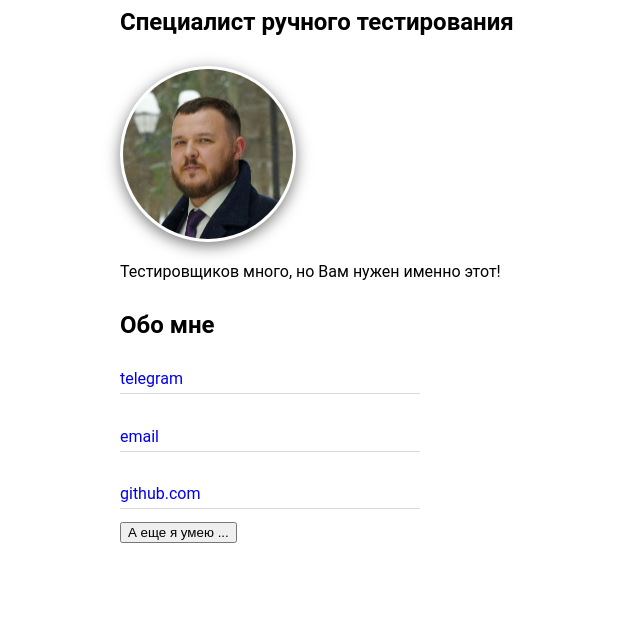
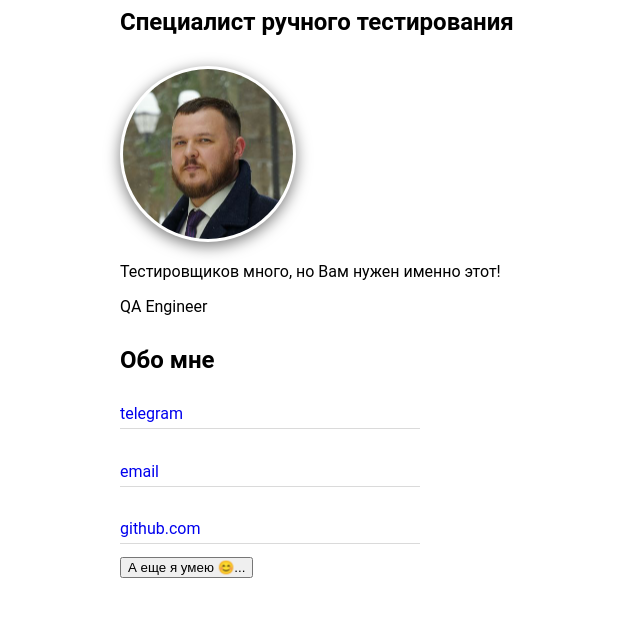
Before and after one commit to Kon5tantin-T/Kon5tantin-T.github.io, a plain HTML site: page index.html in a window 1280 px wide. Shown: the part 81-698 px from the top of the page, without its empty margins (0-640 px from the left). Drawn offline with Linux system fonts and the light colour scheme.

Commit message:
добавил эмодзи в кнопку

```diff
--- a/index.html
+++ b/index.html
@@ -15,6 +15,7 @@
 		</div>
 
 			<p>Тестировщиков много, но Вам нужен именно этот!</p>
+			<p>QA Engineer</p>
 
 			<h2>Обо мне</h2>
 
@@ -26,7 +27,7 @@
 				<br>
 				<a href="https://github.com/Kon5tantin-T">github.com</a>
 			</div>
-				<button type="button">А еще я умею ...</button>
+				<button type="button">А еще я умею 😊...</button>
 				<script type="text/javascript" src="js.js"></script>
 
 </body>
```
